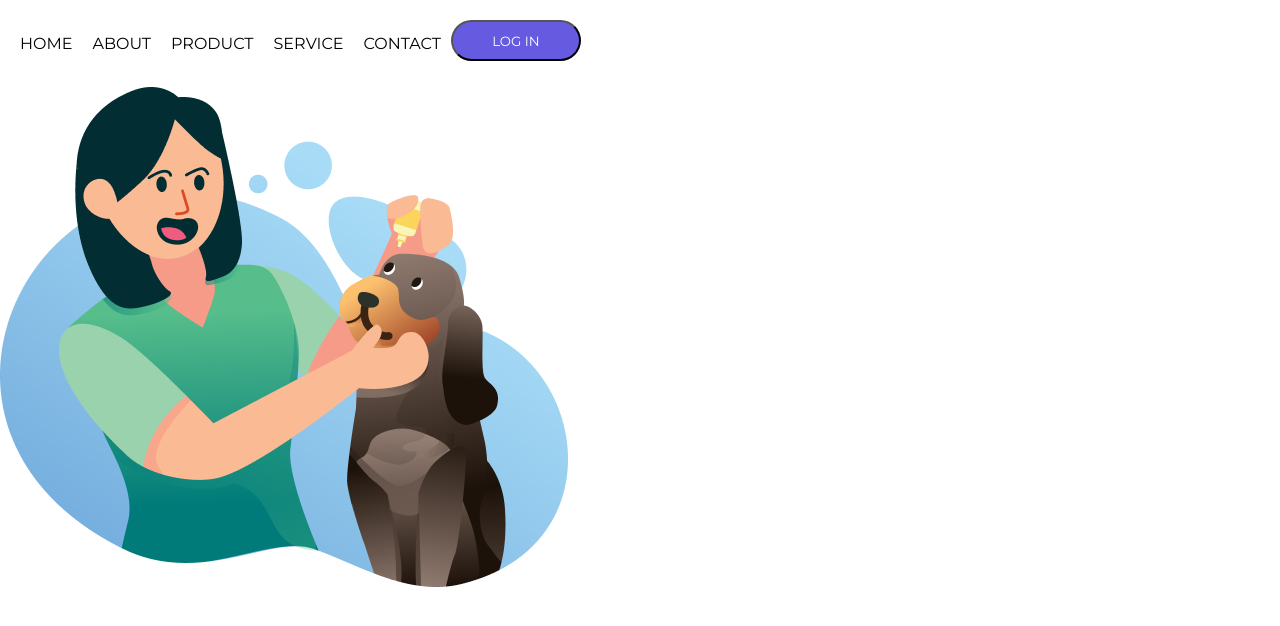
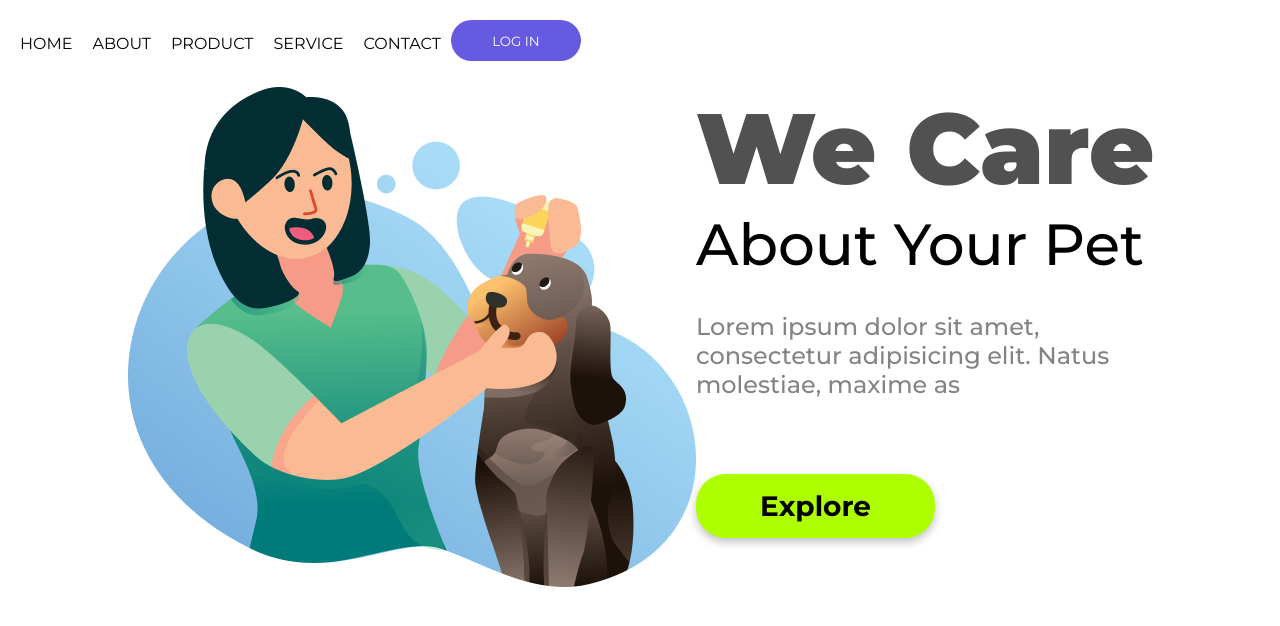
Before and after one commit to paulo-santos360/WE-CARE, a plain HTML site: page index.html in a window 1280 px wide. Drawn offline with Linux system fonts and the light colour scheme.

Commit message:
atualizar

```diff
--- a/css/style.css
+++ b/css/style.css
@@ -27,4 +27,69 @@ button {
     background-color: #665AE1;
     color: #fff;
     margin-top: 10px;
+    cursor: pointer;
+    border: none;
 }
+
+.container{
+  width: 80%;
+  display: flex;
+  justify-content: space-between;
+  margin: 0 auto;
+}
+
+h1{
+  font-weight: 900;
+  font-size: 100px;
+  line-height: 122px;
+  color: #515151;
+}
+
+h2{
+  font-weight: 500;
+  font-size: 58px;
+  line-height: 71px;
+}
+
+p{
+  width: 480px;
+  font-weight: 480;
+  font-size: 24px;
+  line-height: 29px;
+  color: #848484;
+  margin-top: 32px;
+  margin-bottom: 65px;
+}
+
+.btn{
+  background-color: #ADFF00;
+  border-radius: 30PX;
+  width: 239px;
+  height: 64px;
+  border: none;
+  cursor: pointer;
+  filter: drop-shadow(0px 4px 4px rgba(0, 0, 0, 0.25));
+  font-weight: 700;
+  font-size: 28px;
+  line-height: 34px;
+  color: #000000;
+}
+
+@media (min-width: 390px) and (max-width: 844px){
+  .container{
+    display: block;
+  }
+  img{
+    width: 387px;
+  }
+  h1{
+    font-size: 67px;
+  }
+  h2{
+    font-size: 35px;
+    line-height: 38px;
+  }
+  .btn{
+    margin-top: -20px;
+  }
+}
--- a/index.html
+++ b/index.html
@@ -1,21 +1,22 @@
 <!DOCTYPE html>
 <html lang="pt-br">
   <head>
-    <meta charset="UTF-8">
-    <meta http-equiv="X-UA-Compatible" content="IE=edge">
-    <meta name="viewport" content="width=device-width, initial-scale=1.0">
+    <meta charset="UTF-8" />
+    <meta http-equiv="X-UA-Compatible" content="IE=edge" />
+    <meta name="viewport" content="width=device-width, initial-scale=1.0" />
     <title>We Care</title>
     <!--Link CSS-->
-    <link rel="stylesheet" href="css/style.css">
-    <link rel="preconnect" href="https://fonts.googleapis.com">
-<link rel="preconnect" href="https://fonts.gstatic.com" crossorigin>
-<link href="https://fonts.googleapis.com/css2?family=Montserrat:ital,wght@0,100;0,200;0,300;0,400;0,500;0,600;0,700;0,800;0,900;1,100;1,200;1,300;1,400;1,500;1,600;1,700;1,800;1,900&display=swap" rel="stylesheet">
+    <link rel="stylesheet" href="css/style.css" />
+    <link rel="preconnect" href="https://fonts.googleapis.com" />
+    <link rel="preconnect" href="https://fonts.gstatic.com" crossorigin />
+    <link
+      href="https://fonts.googleapis.com/css2?family=Montserrat:ital,wght@0,100;0,200;0,300;0,400;0,500;0,600;0,700;0,800;0,900;1,100;1,200;1,300;1,400;1,500;1,600;1,700;1,800;1,900&display=swap"
+      rel="stylesheet"
+    />
 
-    <link rel="stylesheet" href="css/style1.css">
+    <link rel="stylesheet" href="css/style1.css" />
 
-    <style>
-
-    </style>
+    <style></style>
   </head>
   <body>
     <header>
@@ -31,8 +32,16 @@
       </nav>
     </header>
     <div class="container">
-        <img src="img/Illustration 2.png" alt="">
-
+      <img src="img/Illustration 2.png" alt="" />
+      <div>
+        <h1>We Care</h1>
+        <h2>About Your Pet</h2>
+        <p>
+          Lorem ipsum dolor sit amet, consectetur adipisicing elit. Natus
+          molestiae, maxime as
+        </p>
+        <button class="btn">Explore</button>
+      </div>
     </div>
   </body>
 </html>
```
Lines whose indentation alone changed are shown as unchanged.
